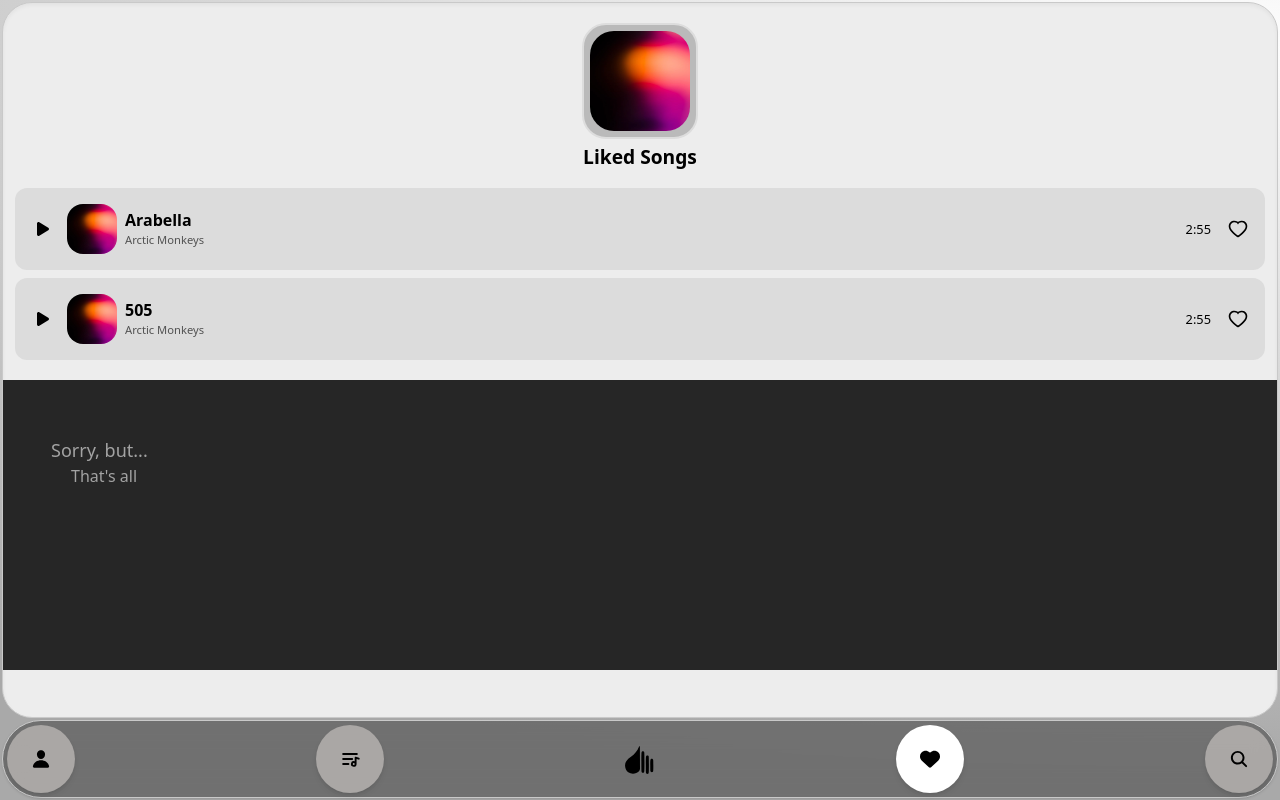
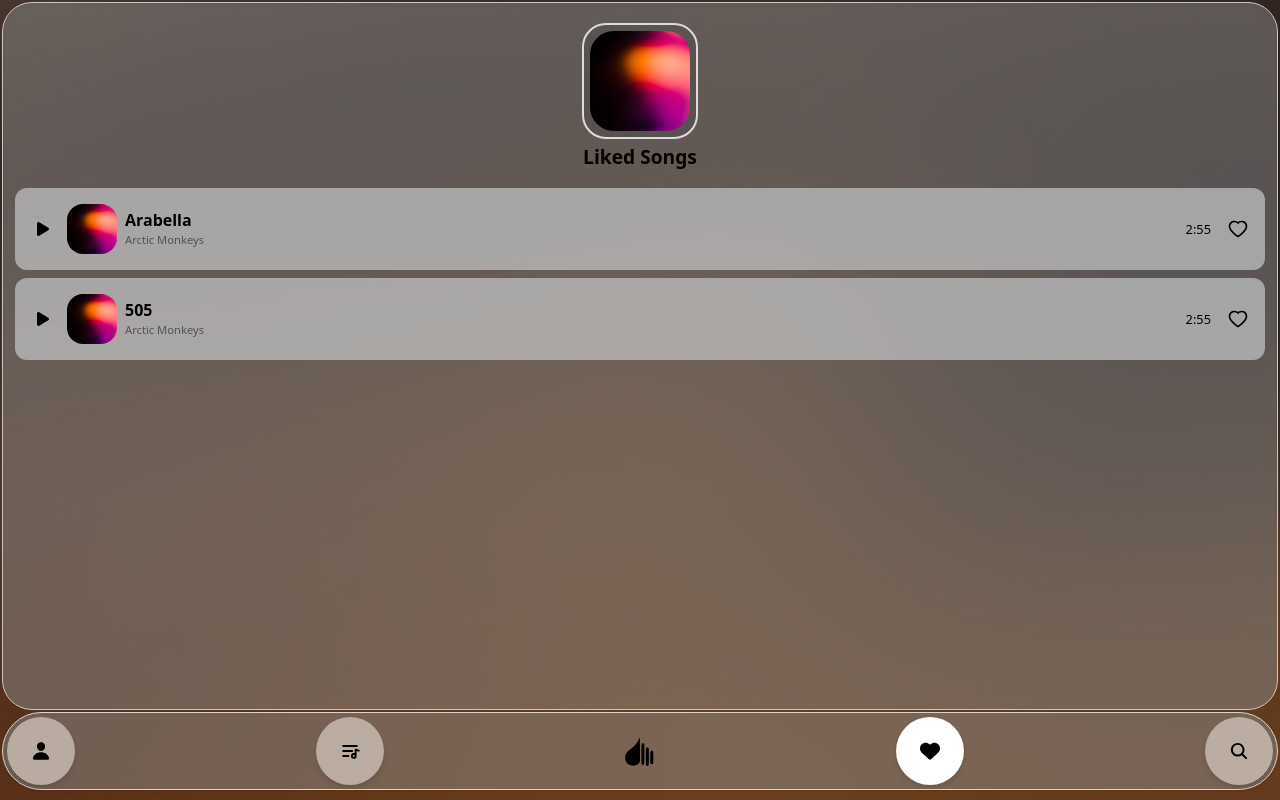
Before and after one commit to el1ght/charton-experimental, a Next.js app: page /liked in a window 1280 px wide. Built offline with nearby package versions, Linux system fonts and the light colour scheme.

Commit message:
theme reworked

```diff
--- a/app/globals.css
+++ b/app/globals.css
@@ -16,7 +16,11 @@
 }
 
 body{
-  background: radial-gradient(169.40% 89.55% at 94.76% 6.29%, rgba(255, 255, 255) 0%, rgba(169, 169, 169) 100%) !important;
+  /*background: radial-gradient(169.40% 89.55% at 94.76% 6.29%, rgba(255, 255, 255) 0%, rgba(169, 169, 169) 100%) !important;*/
+    background-image: url('/images/app-bg.jpg') !important;
+    background-position: center;
+    background-repeat: no-repeat;
+    background-size: cover;
   color: #000 !important;
   overflow: hidden !important;
 }
--- a/components/Content.tsx
+++ b/components/Content.tsx
@@ -10,9 +10,8 @@ const Content: React.FC<ContentProps> = ({
 }) => {
 
     return (
-        <main className={`h-full rounded-[30px] overflow-y-auto shadow-inner bg-[#ededed] border border-[#c9c9c9] box main`}>
+        <main className={`h-full rounded-[30px] overflow-y-auto shadow-inner bg-[#8C8C8C]/[.5] border border-[#c9c9c9] box main`}>
             {children}
-            <Footer />
         </main>
     );
 };
--- a/components/Header.tsx
+++ b/components/Header.tsx
@@ -12,12 +12,12 @@ const Header = () => {
     const pathname = usePathname();
 
     return (
-        <div className="flex flex-top p-1 bg-[#424242]/[.55] backdrop-blur-md rounded-[40px] justify-between items-center shadow border border-[#c9c9c9]">
+        <div className="mb-2 flex flex-top p-1 bg-[#8C8C8C]/[.50] backdrop-blur-md rounded-[40px] justify-between items-center shadow border border-[#D6D6D6]">
 
-                <Link href={'/me'} className={`flex p-6 rounded-full bg-[#fff8f2]/[.4] justify-center items-center transition hover:bg-[#fff]/[100] shadow-md ${pathname === '/me' && 'bg-white'}`}>
+                <Link href={'/me'} className={`flex p-6 rounded-full bg-[#fff8f2]/[.5] justify-center items-center transition hover:bg-[#fff]/[100] shadow-md ${pathname === '/me' && 'bg-white'}`}>
                     <IoPerson className={'text-black'} size={20} />
                 </Link>
-                <Link href={'/playlists'} className={`flex p-6 rounded-full bg-[#fff8f2]/[.4] justify-center items-center transition hover:bg-[#fff]/[100] shadow-md ${pathname === '/playlists' && 'bg-white'}`}>
+                <Link href={'/playlists'} className={`flex p-6 rounded-full bg-[#fff8f2]/[.5] justify-center items-center transition hover:bg-[#fff]/[100] shadow-md ${pathname === '/playlists' && 'bg-white'}`}>
                     <PiPlaylistBold className={'text-black'} size={20} />
                 </Link>
 
@@ -25,10 +25,10 @@ const Header = () => {
                     <Image src={logo} alt={"Logo"} width={30} height={30} />
                 </Link>
 
-                <Link href={'/liked'} className={`flex p-6 rounded-full bg-[#fff8f2]/[.4] justify-center items-center transition hover:bg-[#fff]/[100] shadow-md ${pathname === '/liked' && 'bg-white'}`}>
+                <Link href={'/liked'} className={`flex p-6 rounded-full bg-[#fff8f2]/[.5] justify-center items-center transition hover:bg-[#fff]/[100] shadow-md ${pathname === '/liked' && 'bg-white'}`}>
                     <FaHeart className={'text-black'} size={20} />
                 </Link>
-                <Link href={'/search'} className={`flex p-6 rounded-full bg-[#fff8f2]/[.4] justify-center items-center transition hover:bg-[#fff]/[100] shadow-md ${pathname === '/search' && 'bg-white'}`}>
+                <Link href={'/search'} className={`flex p-6 rounded-full bg-[#fff8f2]/[.5] justify-center items-center transition hover:bg-[#fff]/[100] shadow-md ${pathname === '/search' && 'bg-white'}`}>
                     <IoSearch className={'text-black'} size={20} />
                 </Link>
 
--- a/components/Player.tsx
+++ b/components/Player.tsx
@@ -20,7 +20,7 @@ const Player = () => {
     // }
 
     return (
-        <div className={'absolute right-0 bottom-[81px] left-0 flex justify-between m-0.5'}>
+        <div className={'absolute right-0 bottom-[88px] left-0 flex justify-between m-0.5'}>
 
             <PlayerContent
                 key={songUrl}
--- a/components/PlayerContent.tsx
+++ b/components/PlayerContent.tsx
@@ -23,7 +23,7 @@ const PlayerContent: React.FC<PlayerContentProps> = ({
 
     return (
         <>
-            <div className={'w-full bg-[#424242]/[.55] backdrop-blur-md px-6 py-1 rounded-[30px] flex justify-between items-center border border-[#c9c9c9]/[.35] gap-x-2'}>
+            <div className={'w-full bg-[#424242]/[.55] shadow backdrop-blur-md px-6 py-1 rounded-[30px] flex justify-between items-center border border-[#c9c9c9] gap-x-2'}>
                     <div>
                         <Image className={'w-[50px] h-[50px] rounded-full'} src={'/images/favBg-5.jpg'} alt={'image'} width={30} height={30} />
                     </div>
--- a/components/SongItem.tsx
+++ b/components/SongItem.tsx
@@ -19,7 +19,7 @@ const SongItem: React.FC<SongItemProps> = ({
 
         <div
             onClick={() => onClick(data.id)}
-            className={'p-4 overflow-hidden flex items-center justify-between gap-x-4 rounded-xl cursor-pointer bg-[#D9D9D9]/[.8] hover:bg-[#D9D9D9] transition'}
+            className={'p-4 overflow-hidden flex items-center justify-between gap-x-4 rounded-xl cursor-pointer bg-[#B9B9B9]/[.8] hover:bg-[#D9D9D9] transition'}
         >
             <div className={'flex flex-row items-center gap-x-4'}>
                 <div>
```
Also changed, not shown: public/images/app-bg.jpg (added).
